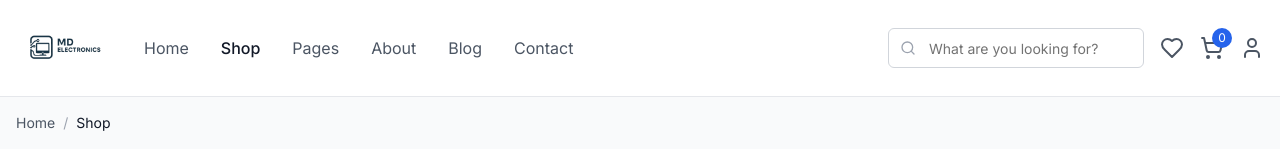
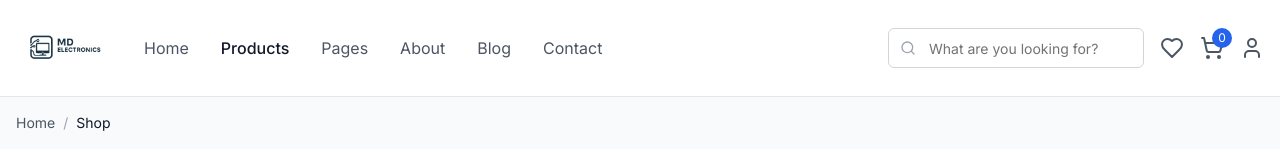
Before and after one commit to ShovonSheikh/md-electronics, a Next.js app: page /products in a window 1280 px wide. Shown: the top 160 px of the page. Built offline with nearby package versions, Linux system fonts and the light colour scheme; no server answers; the database is empty.

Commit message:
Updated page.tsx

```diff
--- a/app/products/page.tsx
+++ b/app/products/page.tsx
@@ -92,7 +92,7 @@ export default async function ProductsPage({
                   Home
                 </Link>
                 <Link href="/products" className="text-gray-900 hover:text-blue-600 font-medium">
-                  Shop
+                  Products
                 </Link>
                 <Link href="#" className="text-gray-600 hover:text-blue-600">
                   Pages
```
